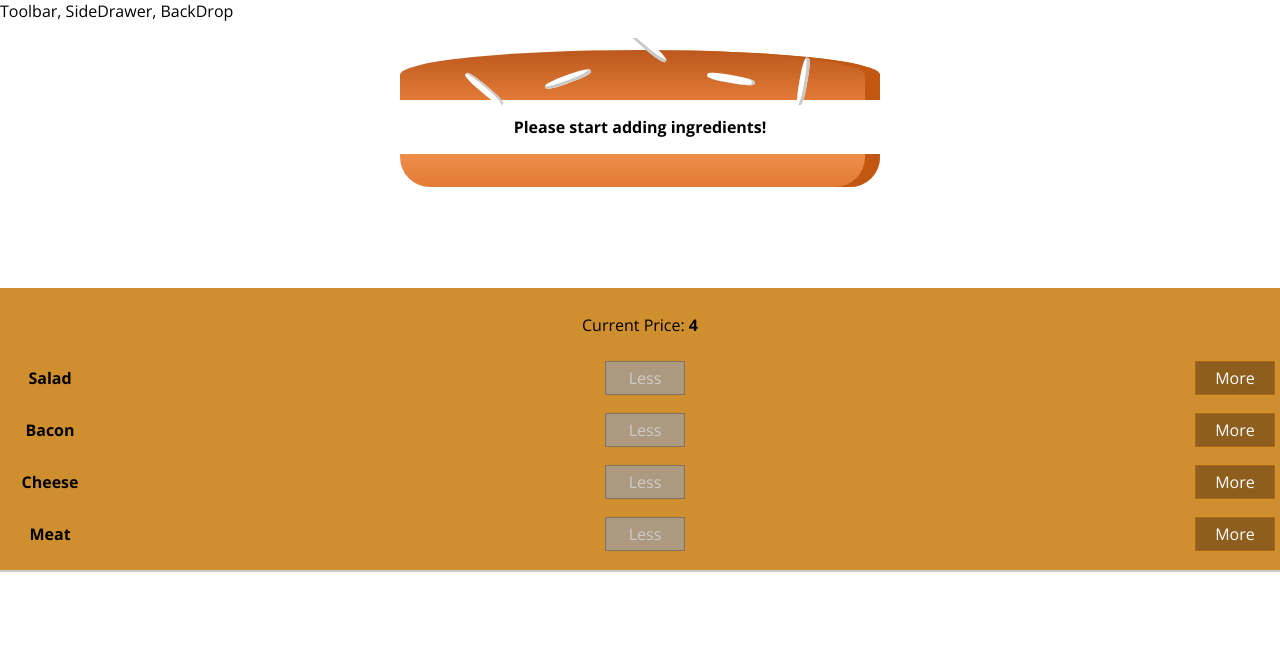
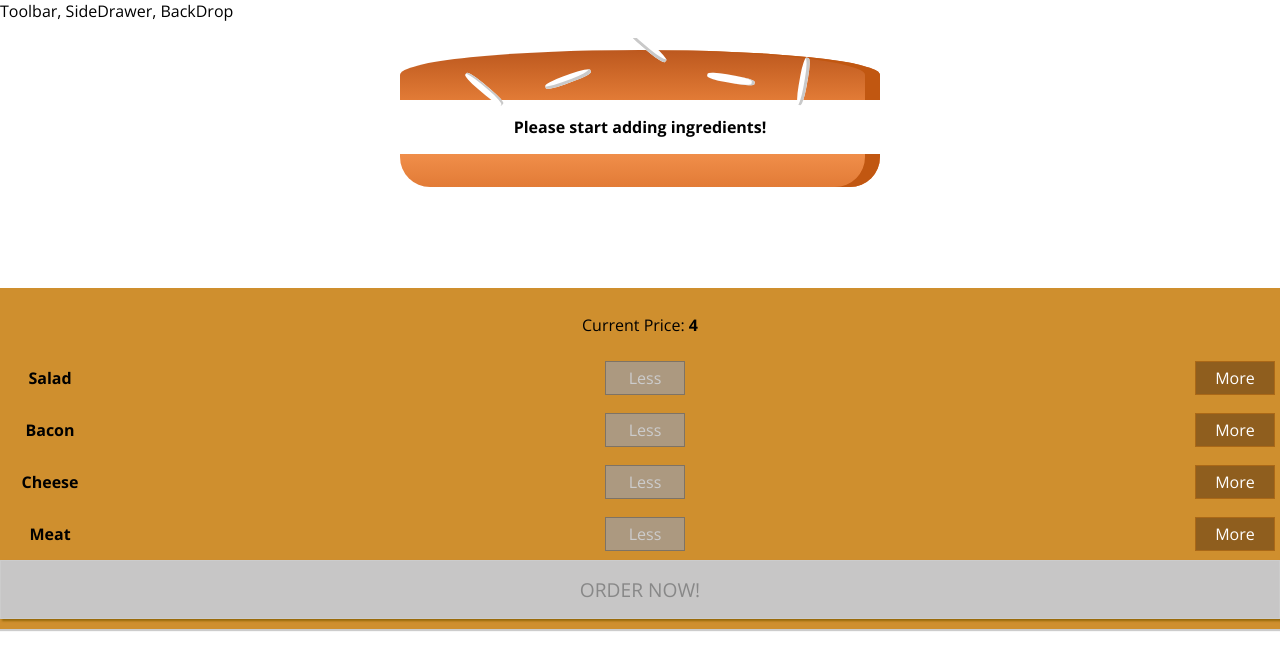
Before and after one commit to shindesharad71/Burger-Builder-With-React, a React (Create React App) app: page / in a window 1280 px wide. Shown: the top 670 px of the page. Built offline with nearby package versions, Linux system fonts and the light colour scheme.

Commit message:
Added: Order Now Button with Validations

```diff
--- a/src/components/Burger/BuildControls/BuildControls.js
+++ b/src/components/Burger/BuildControls/BuildControls.js
@@ -20,7 +20,8 @@ const buildControls = (props) => (
                 removed={() => props.ingredientRemoved(ctrl.type)}
                 disabled={props.disabled[ctrl.type]}
 			/>
-		))}
+        ))}
+        <button className={classes.OrderButton} disabled={!props.purchasable}>ORDER NOW!</button>
 	</div>
 );
 
--- a/src/components/Burger/BuildControls/BuildControls.module.scss
+++ b/src/components/Burger/BuildControls/BuildControls.module.scss
@@ -8,3 +8,45 @@
     margin: auto;
     padding: 10px 0px;
 }
+
+
+.OrderButton {
+    background-color: #DAD735;
+    outline: none;
+    cursor: pointer;
+    border: 1px solid #966909;
+    color: #966909;
+    font-family: inherit;
+    font-size: 1.2em;
+    padding: 15px 30px;
+    box-shadow: 2px 2px 2px #966909;
+}
+
+.OrderButton:hover, .OrderButton:active {
+    background-color: #A0DB41;
+    border: 1px solid #966909;
+    color: #966909;
+}
+
+.OrderButton:disabled {
+    background-color: #C7C6C6;
+    cursor: not-allowed;
+    border: 1px solid #ccc;
+    color: #888888;
+}
+
+.OrderButton:not(:disabled) {
+    animation: enable 0.3s linear;
+}
+
+@keyframes enable {
+    0% {
+        transform: scale(1);
+    }
+    60% {
+        transform: scale(1.1);
+    }
+    100% {
+        transform: scale(1);
+    }
+}
--- a/src/containers/BurgerBuilder/BurgerBuilder.js
+++ b/src/containers/BurgerBuilder/BurgerBuilder.js
@@ -18,8 +18,14 @@ class BurgerBuilder extends Component {
 			cheese: 0,
 			meat: 0
         },
-        totalPrice: 4
-	};
+        totalPrice: 4,
+        purchasable: false
+    };
+
+    updatePurchaseState(ingredients) {
+        const sum = Object.keys(ingredients).map(igKey => ingredients[igKey]).reduce((a, b) => a+b, 0);
+        this.setState({purchasable: sum > 0});
+    }
 
 	addIngredientHandler = (type) => {
 		const oldCount = Number(this.state.ingredients[type]);
@@ -34,7 +40,8 @@ class BurgerBuilder extends Component {
 		this.setState({
 			totalPrice: Number(newPrice),
 			ingredients: updatedIngredients,
-		});
+        });
+        this.updatePurchaseState(updatedIngredients);
 	};
 
 	removeIngredientHandler = (type) => {
@@ -55,7 +62,8 @@ class BurgerBuilder extends Component {
 		this.setState({
 			totalPrice: Number(newPrice),
 			ingredients: updatedIngredients,
-		});
+        });
+        this.updatePurchaseState(updatedIngredients);
 	};
 
 	render() {
@@ -74,6 +82,7 @@ class BurgerBuilder extends Component {
                     ingredientRemoved={this.removeIngredientHandler}
                     disabled={disabledInfo}
                     price={this.state.totalPrice}
+                    purchasable={this.state.purchasable}
 				/>
 			</Aux>
 		);
```
